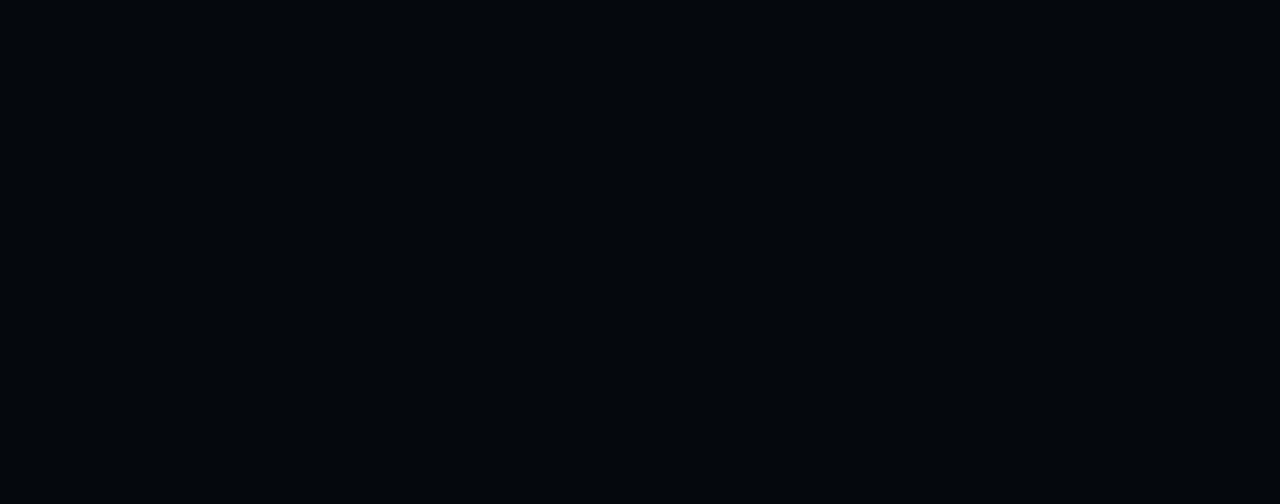
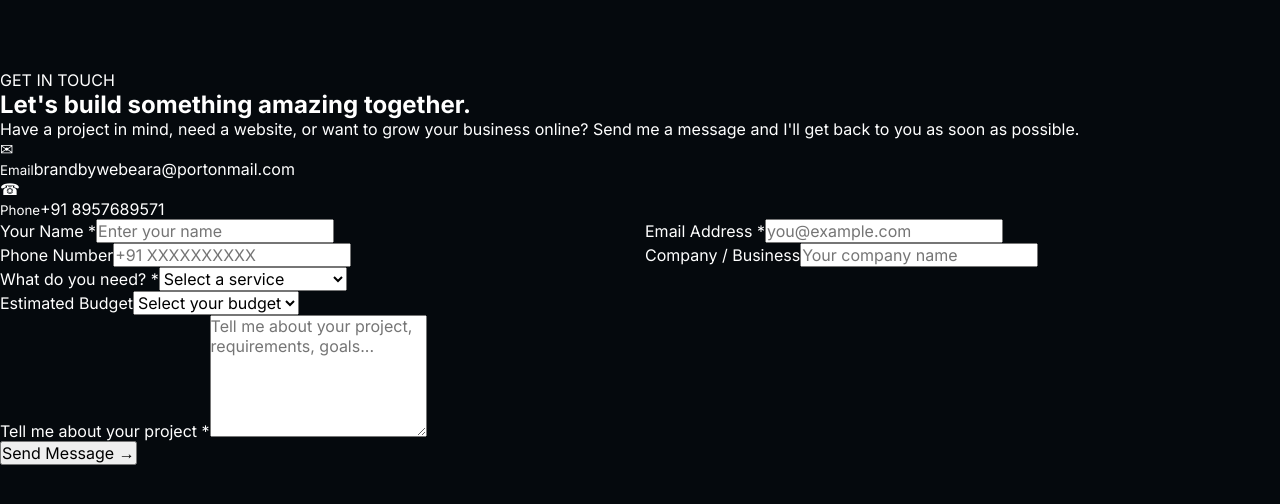
Before and after one commit to BrandByWebeara/BrandByWebeara, a React (Create React App) app: page /contact in a window 1280 px wide. Before the commit this address had no page. Shown: the top 504 px of the page. Built offline with nearby package versions, Linux system fonts and the light colour scheme; a web font is replaced by a local one.

Commit message:
Update website

```diff
--- a/src/App.js
+++ b/src/App.js
@@ -1,7 +1,7 @@
 import React from "react";
 import { BrowserRouter, Routes, Route } from "react-router-dom";
 import Portfolio from "./Portfolio";
-
+import Contact from "./Contact";
 import {
   ArrowRight,
   ArrowUpRight,
@@ -173,9 +173,9 @@
             <a href="#about" onClick={() => setMenuOpen(false)}>About</a>
             <a href="/portfolio" onClick={() => setMenuOpen(false)}>Portfolio</a>
             <a href="#pricing" onClick={() => setMenuOpen(false)}>Pricing</a>
-            <a href="#contact" onClick={() => setMenuOpen(false)}>Contact</a>
+            <a href="/contact" onClick={() => setMenuOpen(false)}>Contact</a>
 
-            <a href="#contact" className="nav-cta" onClick={() => setMenuOpen(false)}>
+            <a href="/contact" className="nav-cta" onClick={() => setMenuOpen(false)}>
               Get Started <ArrowRight size={15} />
             </a>
           </nav>
@@ -720,6 +720,7 @@
       <Routes>
         <Route path="/" element={<App />} />
         <Route path="/portfolio" element={<Portfolio />} />
+        <Route path="/contact" element={<Contact />} />
       </Routes>
     </BrowserRouter>
   );
--- /dev/null
+++ b/src/Contact.js
@@ -0,0 +1,254 @@
+import React, { useState } from "react";
+
+const Contact = () => {
+  const [status, setStatus] = useState("");
+
+  const handleSubmit = async (e) => {
+    e.preventDefault();
+
+    setStatus("sending");
+
+    const form = e.target;
+    const data = new FormData(form);
+
+    try {
+      const response = await fetch("https://formspree.io/f/YOUR_FORM_ID", {
+        method: "POST",
+        body: data,
+        headers: {
+          Accept: "application/json",
+        },
+      });
+
+      if (response.ok) {
+        setStatus("success");
+        form.reset();
+      } else {
+        setStatus("error");
+      }
+    } catch (error) {
+      setStatus("error");
+    }
+  };
+
+  return (
+    <div className="contact-page">
+      <section className="contact-section">
+
+        {/* LEFT SIDE */}
+        <div className="contact-info">
+          <p className="contact-small-title">GET IN TOUCH</p>
+
+          <h1>
+            Let's build something
+            <span> amazing together.</span>
+          </h1>
+
+          <p className="contact-description">
+            Have a project in mind, need a website, or want to grow your
+            business online? Send me a message and I'll get back to you as
+            soon as possible.
+          </p>
+
+          <div className="contact-details">
+
+            <div className="contact-detail">
+              <div className="contact-icon">✉</div>
+              <div>
+                <small>Email</small>
+                <a href="mailto:brandbywebeara@portonmail.com">
+                  brandbywebeara@portonmail.com
+                </a>
+              </div>
+            </div>
+
+            <div className="contact-detail">
+              <div className="contact-icon">☎</div>
+              <div>
+                <small>Phone</small>
+                <a href="tel:+918957689571">
+                  +91 8957689571
+                </a>
+              </div>
+            </div>
+
+          </div>
+        </div>
+
+        {/* RIGHT SIDE */}
+        <div className="contact-form-box">
+
+          <form onSubmit={handleSubmit}>
+
+            <div className="form-row">
+
+              <div className="form-group">
+                <label htmlFor="name">Your Name *</label>
+                <input
+                  type="text"
+                  id="name"
+                  name="name"
+                  placeholder="Enter your name"
+                  required
+                />
+              </div>
+
+              <div className="form-group">
+                <label htmlFor="email">Email Address *</label>
+                <input
+                  type="email"
+                  id="email"
+                  name="email"
+                  placeholder="you@example.com"
+                  required
+                />
+              </div>
+
+            </div>
+
+            <div className="form-row">
+
+              <div className="form-group">
+                <label htmlFor="phone">Phone Number</label>
+                <input
+                  type="tel"
+                  id="phone"
+                  name="phone"
+                  placeholder="+91 XXXXXXXXXX"
+                />
+              </div>
+
+              <div className="form-group">
+                <label htmlFor="company">Company / Business</label>
+                <input
+                  type="text"
+                  id="company"
+                  name="company"
+                  placeholder="Your company name"
+                />
+              </div>
+
+            </div>
+
+            <div className="form-group">
+              <label htmlFor="service">What do you need? *</label>
+
+              <select
+                id="service"
+                name="service"
+                required
+                defaultValue=""
+              >
+                <option value="" disabled>
+                  Select a service
+                </option>
+                <option value="Website Development">
+                  Website Development
+                </option>
+                <option value="E-commerce Website">
+                  E-commerce Website
+                </option>
+                <option value="Landing Page">
+                  Landing Page
+                </option>
+                <option value="Portfolio Website">
+                  Portfolio Website
+                </option>
+                <option value="Website Redesign">
+                  Website Redesign
+                </option>
+                <option value="Other">
+                  Other
+                </option>
+              </select>
+            </div>
+
+            <div className="form-group">
+              <label htmlFor="budget">Estimated Budget</label>
+
+              <select
+                id="budget"
+                name="budget"
+                defaultValue=""
+              >
+                <option value="" disabled>
+                  Select your budget
+                </option>
+                <option value="Under ₹10,000">
+                  Under ₹10,000
+                </option>
+                <option value="₹10,000 - ₹25,000">
+                  ₹10,000 - ₹25,000
+                </option>
+                <option value="₹25,000 - ₹50,000">
+                  ₹25,000 - ₹50,000
+                </option>
+                <option value="₹50,000+">
+                  ₹50,000+
+                </option>
+                <option value="Not sure yet">
+                  Not sure yet
+                </option>
+              </select>
+            </div>
+
+            <div className="form-group">
+              <label htmlFor="message">Tell me about your project *</label>
+
+              <textarea
+                id="message"
+                name="message"
+                rows="6"
+                placeholder="Tell me about your project, requirements, goals..."
+                required
+              ></textarea>
+            </div>
+
+            {/* Formspree subject */}
+            <input
+              type="hidden"
+              name="_subject"
+              value="New Website Enquiry - BrandByWebeara"
+            />
+
+            {/* Reply-to email */}
+            <input
+              type="hidden"
+              name="_replyto"
+              value=""
+            />
+
+            <button
+              type="submit"
+              disabled={status === "sending"}
+              className="contact-submit"
+            >
+              {status === "sending"
+                ? "Sending..."
+                : "Send Message →"}
+            </button>
+
+            {status === "success" && (
+              <div className="form-success">
+                ✓ Thank you! Your message has been sent successfully.
+                I'll get back to you soon.
+              </div>
+            )}
+
+            {status === "error" && (
+              <div className="form-error">
+                ✕ Something went wrong. Please try again or contact me
+                directly by email.
+              </div>
+            )}
+
+          </form>
+
+        </div>
+
+      </section>
+    </div>
+  );
+};
+
+export default Contact;
```
